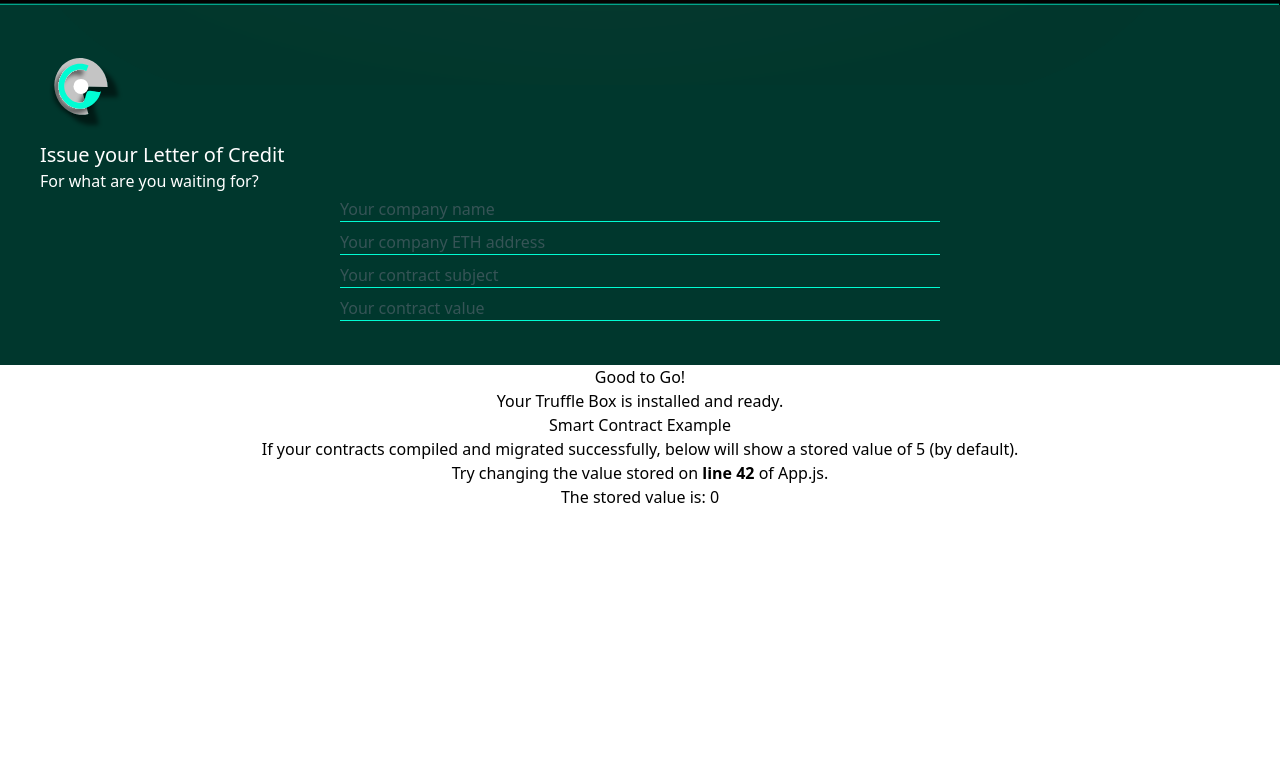
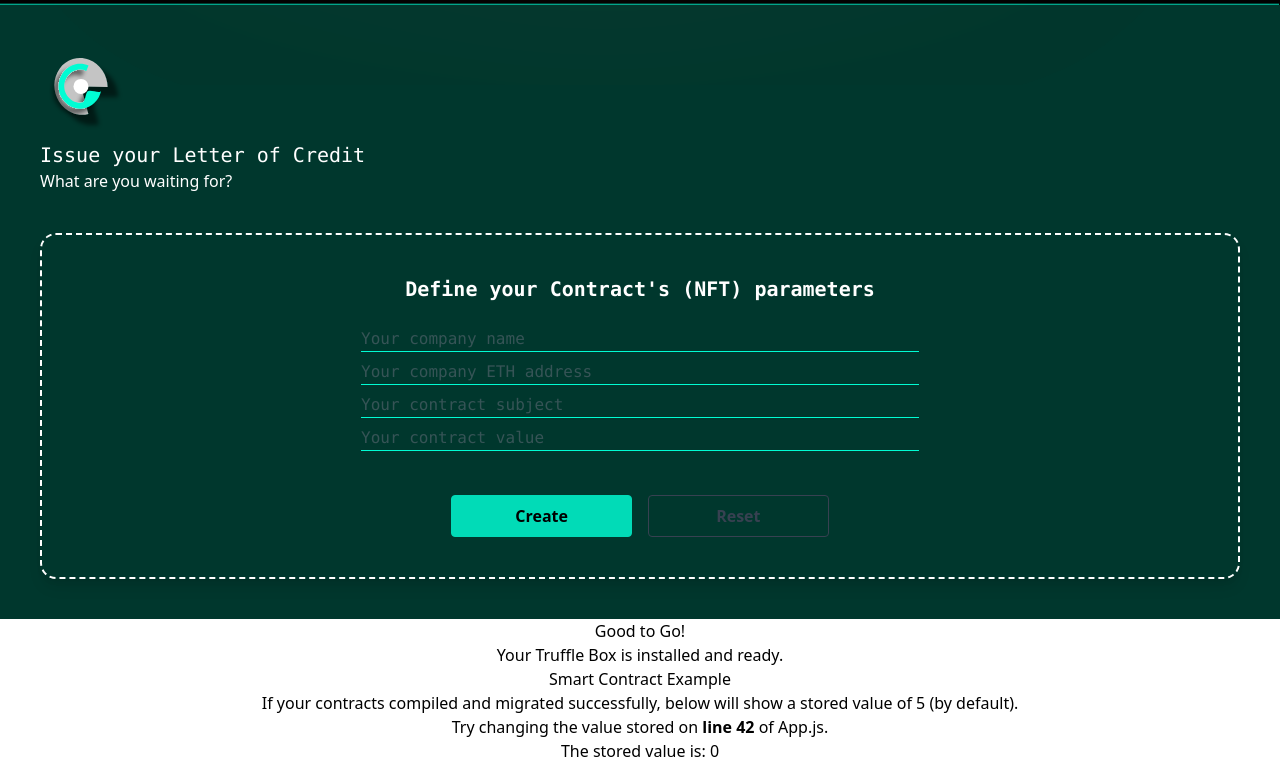
Before and after one commit to ndrslmpk/bachelor-thesis, a React (Create React App) app in the folder eth-detrafin-test-truffle-box/client/: page / in a window 1280 px wide. Shown: the part 795-1558 px from the top of the page. Before the commit the page ends 1304 px from the top, so only its background shows below. Built offline with nearby package versions, Linux system fonts and the light colour scheme.

Commit message:
adding animations and fonts to Issuance Component

```diff
--- a/eth-detrafin-test-truffle-box/client/src/App.js
+++ b/eth-detrafin-test-truffle-box/client/src/App.js
@@ -76,17 +76,33 @@ class App extends Component {
               <img src={PenginLogo} alt="Pengin Logo" />
             </div>
             <div className="flex flex-col w-full">
-              <h1 className="flex w-full text-xl text-left text-white">Issue your Letter of Credit</h1>
-              <p className="flex w-full text-left text-white">For what are you waiting for?</p>
+              <h1 className="flex w-full text-xl text-left text-white font-mono font">Issue your Letter of Credit</h1>
+              <p className="flex w-full text-left text-white">What are you waiting for?</p>
             </div>
           </div>
-          <div className="flex flex-col">
-            <form action="" method="post">
-              <input type="text" name="" id="" placeholder="Your company name" className="w-1/2 mx-5 my-1 border-b bg-transparent border-primary border-solid text-gray-300 focus:text-primarydarkdark focus:placeholder-primary placeholder-gray-500 placeholder-opacity-50" />
-              <input type="text" name="" id="" placeholder="Your company ETH address" className="w-1/2 mx-5 my-1 border-b bg-transparent border-primary border-solid text-gray-300 focus:text-primarydarkdark focus:placeholder-primary placeholder-gray-500 placeholder-opacity-50" />
-              <input type="text" name="" id="" placeholder="Your contract subject" className="w-1/2 mx-5 my-1 border-b bg-transparent border-primary border-solid text-gray-300 focus:text-primarydarkdark focus:placeholder-primary placeholder-gray-500 placeholder-opacity-50" />
-              <input type="number" name="" id="" placeholder="Your contract value" className="w-1/2 mx-5 my-1 border-b bg-transparent border-primary border-solid text-gray-300 focus:text-primarydarkdark focus:placeholder-primary placeholder-gray-500 placeholder-opacity-50" />
-            </form>
+          <div id="animatedBlock" className="">
+            <div className="flex flex-col    border-2 border-white border-dashed     mt-10 p-10 rounded-2xl shadow-lg">
+              <h1 className="flex w-full justify-center mb-5     text-white text-xl font-mono font-bold">Define your Contract's (NFT) parameters</h1>
+              <form action="" method="post">
+                <input type="text" name="" id="" placeholder="Your company name" className="font-mono w-1/2 mx-5 my-1 border-b bg-transparent border-primary border-solid text-gray-300 focus:text-primarydarkdark focus:placeholder-primary placeholder-gray-500 placeholder-opacity-50" />
+                <input type="text" name="" id="" placeholder="Your company ETH address" className="font-mono w-1/2 mx-5 my-1 border-b bg-transparent border-primary border-solid text-gray-300 focus:text-primarydarkdark focus:placeholder-primary placeholder-gray-500 placeholder-opacity-50" />
+                <input type="text" name="" id="" placeholder="Your contract subject" className="font-mono w-1/2 mx-5 my-1 border-b bg-transparent border-primary border-solid text-gray-300 focus:text-primarydarkdark focus:placeholder-primary placeholder-gray-500 placeholder-opacity-50" />
+                <input type="number" name="" id="" placeholder="Your contract value" className="font-mono w-1/2 mx-5 my-1 border-b bg-transparent border-primary border-solid text-gray-300 focus:text-primarydarkdark focus:placeholder-primary placeholder-gray-500 placeholder-opacity-50" />
+                <div className="flex flex-row items-end mt-10">
+                  <div className="flex w-1/2 mx-2 justify-end">
+                    <button className="w-1/3 bg-transparent bg-primarydark hover:bg-primarydark text-primarydarkdark font-semibold hover:text-white py-2 px-4 border border-primarydark hover:border-transparent rounded        transition duration-300 ease-in-out transform hover:-translate-y-1 hover:scale-105">
+                      Create
+                    </button>
+                  </div>
+                  <div className="flex w-1/2 mx-2 justify-start">
+                    <button className="w-1/3 bg-transparent hover:bg-gray-500 text-gray-700 font-semibold hover:text-white py-2 px-4 border border-gray-700 hover:border-transparent rounded" disabled>
+                      Reset
+                    </button>
+                  </div>
+
+                </div>
+              </form>
+            </div>
           </div>
         </div>
 
```
